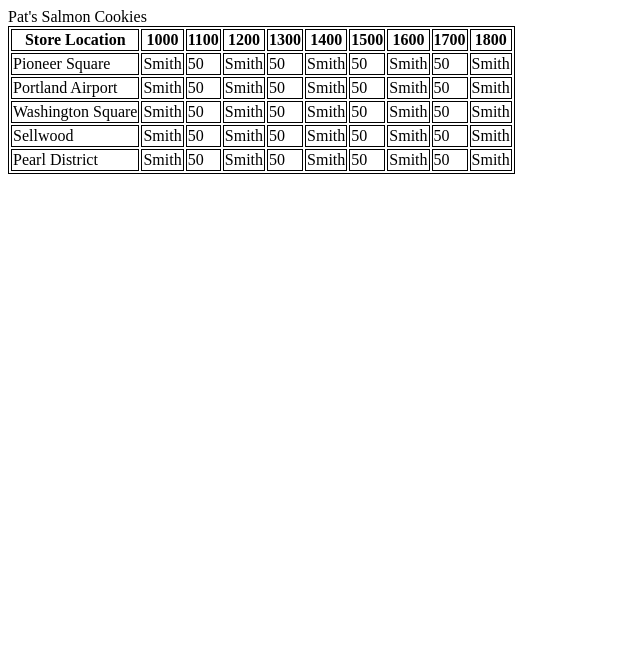
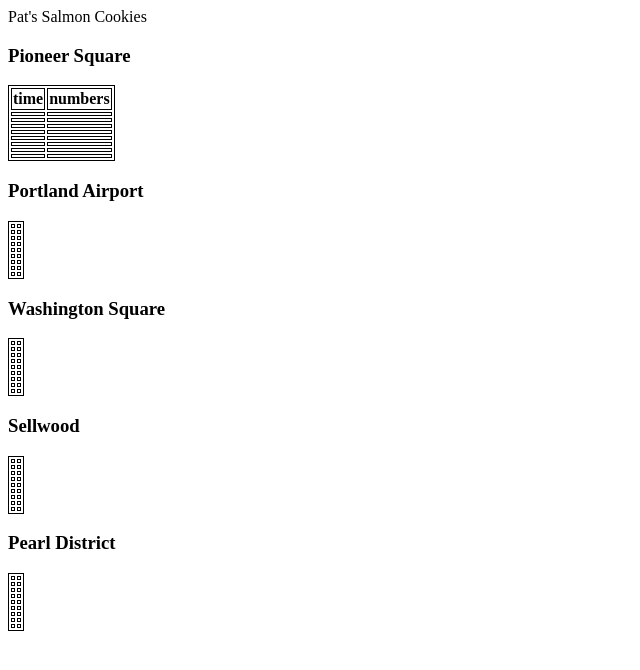
Before and after one commit to erfillmore/salmon-cookies, a plain HTML site: page index.html in a window 1280 px wide. Shown: the whole page, without its empty margins (0-640 px from the left). Drawn offline with Linux system fonts and the light colour scheme.

Commit message:
problem with the dom

```diff
--- a/assig5.js
+++ b/assig5.js
@@ -12,14 +12,25 @@ var pioneerSquare = {
             return Math.ceil(cNeed)
         },
 
-        lastFunction: function() {
-            var listValues = new Array(0)
-            for (i = 10; i < 19; i++) {
-                listValues.push(this.cookiesNeed())
-            }
+        thirdFunction: function() {
+            var listValues = new Array(0);
+            for (var i = 10; i < 19; i++) {
+                listValues.push(this.cookiesNeed());
+              }
           return listValues
-        }
+        },
+
+      //
+      //   lastFunction: function() {
+      //     while (var i = 0; i <= 8; i++) {
+      //       console.log()
+      //
+      //     }
+      // }
     }
+    document.getElementById("psq");
+    document.innerHTML += "<td>"+pioneerSquare.cookiesNeed()+"</td>"
+
     // var pdx = {
     //     minCustomer: 6;maxCustomer: 24;avgCS: 1.2
     // }
--- a/index.html
+++ b/index.html
@@ -3,78 +3,199 @@
 <title> Pat's Salmon Cookies </title>
 <head>Pat's Salmon Cookies</head>
 <body>
+  <h3>Pioneer Square</h3>
   <table>
     <tr>
-   <th>Store Location</th>
-   <th>1000</th>
-   <th>1100</th>
-   <th>1200</th>
-   <th>1300</th>
-   <th>1400</th>
-   <th>1500</th>
-   <th>1600</th>
-   <th>1700</th>
-   <th>1800</th>
+      <th>time</th>
+      <th>numbers</th>
     </tr>
     <tr>
-   <td>Pioneer Square</td>
-   <td>Smith</td>
-   <td>50</td>
-   <td>Smith</td>
-   <td>50</td>
-   <td>Smith</td>
-   <td>50</td>
-   <td>Smith</td>
-   <td>50</td>
-   <td>Smith</td>
+      <td id="psq"></td>
+      <td></td>
     </tr>
     <tr>
-   <td>Portland Airport</td>
-   <td>Smith</td>
-   <td>50</td>
-   <td>Smith</td>
-   <td>50</td>
-   <td>Smith</td>
-   <td>50</td>
-   <td>Smith</td>
-   <td>50</td>
-   <td>Smith</td>
+      <td></td>
+      <td></td>
     </tr>
     <tr>
-   <td>Washington Square</td>
-   <td>Smith</td>
-   <td>50</td>
-   <td>Smith</td>
-   <td>50</td>
-   <td>Smith</td>
-   <td>50</td>
-   <td>Smith</td>
-   <td>50</td>
-   <td>Smith</td>
+      <td></td>
+      <td></td>
     </tr>
     <tr>
-   <td>Sellwood</td>
-   <td>Smith</td>
-   <td>50</td>
-   <td>Smith</td>
-   <td>50</td>
-   <td>Smith</td>
-   <td>50</td>
-   <td>Smith</td>
-   <td>50</td>
-   <td>Smith</td>
+      <td></td>
+      <td></td>
     </tr>
     <tr>
-   <td>Pearl District</td>
-   <td>Smith</td>
-   <td>50</td>
-   <td>Smith</td>
-   <td>50</td>
-   <td>Smith</td>
-   <td>50</td>
-   <td>Smith</td>
-   <td>50</td>
-   <td>Smith</td>
+      <td></td>
+      <td></td>
+    </tr>
+    <tr>
+      <td></td>
+      <td></td>
+    </tr>
+    <tr>
+      <td></td>
+      <td></td>
+    </tr>
+    <tr>
+      <td></td>
+      <td></td>
+    </tr>
+  </table>
+<h3 id="pdx">Portland Airport</h3>
+<table>
+  <tr>
+    <th></th>
+    <th></th>
+  </tr>
+  <tr>
+    <td></td>
+    <td></td>
+  </tr>
+  <tr>
+    <td></td>
+    <td></td>
+  </tr>
+  <tr>
+    <td></td>
+    <td></td>
+  </tr>
+  <tr>
+    <td></td>
+    <td></td>
+  </tr>
+  <tr>
+    <td></td>
+    <td></td>
+  </tr>
+  <tr>
+    <td></td>
+    <td></td>
+  </tr>
+  <tr>
+    <td></td>
+    <td></td>
+  </tr>
+  <tr>
+    <td></td>
+    <td></td>
+  </tr>
+</table>
+<h3 id="wsq">Washington Square</h3>
+<table>
+  <tr>
+    <th></th>
+    <th></th>
+  </tr>
+  <tr>
+    <td></td>
+    <td></td>
+  </tr>
+  <tr>
+    <td></td>
+    <td></td>
+  </tr>
+  <tr>
+    <td></td>
+    <td></td>
+  </tr>
+  <tr>
+    <td></td>
+    <td></td>
+  </tr>
+  <tr>
+    <td></td>
+    <td></td>
+  </tr>
+  <tr>
+    <td></td>
+    <td></td>
+  </tr>
+  <tr>
+    <td></td>
+    <td></td>
+  </tr>
+  <tr>
+    <td></td>
+    <td></td>
+  </tr>
+</table>
+<h3 id="sw">Sellwood</h3>
+<table>
+  <tr>
+    <th></th>
+    <th></th>
+  </tr>
+  <tr>
+    <td></td>
+    <td></td>
+  </tr>
+  <tr>
+    <td></td>
+    <td></td>
+  </tr>
+  <tr>
+    <td></td>
+    <td></td>
+  </tr>
+  <tr>
+    <td></td>
+    <td></td>
+  </tr>
+  <tr>
+    <td></td>
+    <td></td>
+  </tr>
+  <tr>
+    <td></td>
+    <td></td>
+  </tr>
+  <tr>
+    <td></td>
+    <td></td>
+  </tr>
+  <tr>
+    <td></td>
+    <td></td>
+  </tr>
+</table>
+<h3 id="pdis">Pearl District</h3>
+<table>
+  <tr>
+    <th></th>
+    <th></th>
+  </tr>
+  <tr>
+    <td></td>
+    <td></td>
+  </tr>
+  <tr>
+    <td></td>
+    <td></td>
+  </tr>
+  <tr>
+    <td></td>
+    <td></td>
+  </tr>
+  <tr>
+    <td></td>
+    <td></td>
+  </tr>
+  <tr>
+    <td></td>
+    <td></td>
+  </tr>
+  <tr>
+    <td></td>
+    <td></td>
+  </tr>
+  <tr>
+    <td></td>
+    <td></td>
+  </tr>
+  <tr>
+    <td></td>
+    <td></td>
   </tr>
 </table>
 <script type="text/javascript" src="assig5.js"></script> </body>
```
Also changed, not shown: 2 other files. Lines whose indentation alone changed are shown as unchanged.
